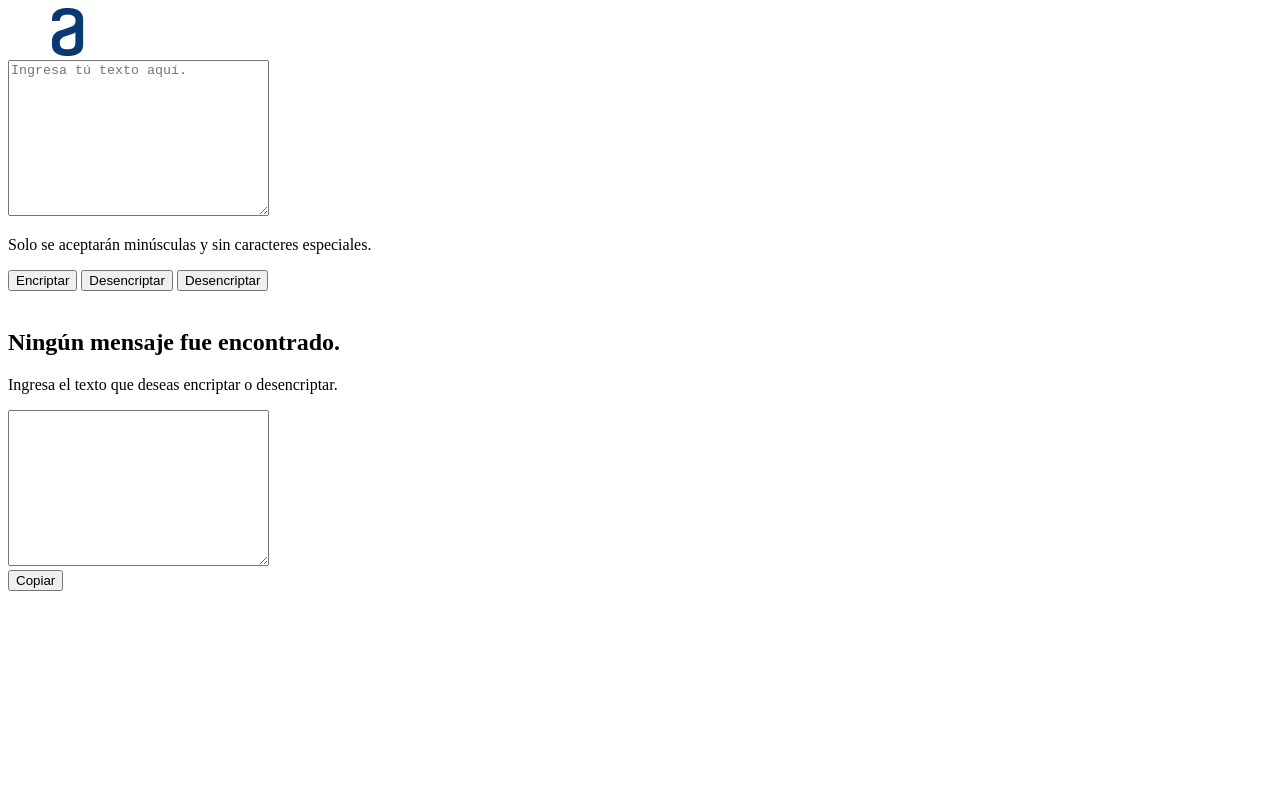
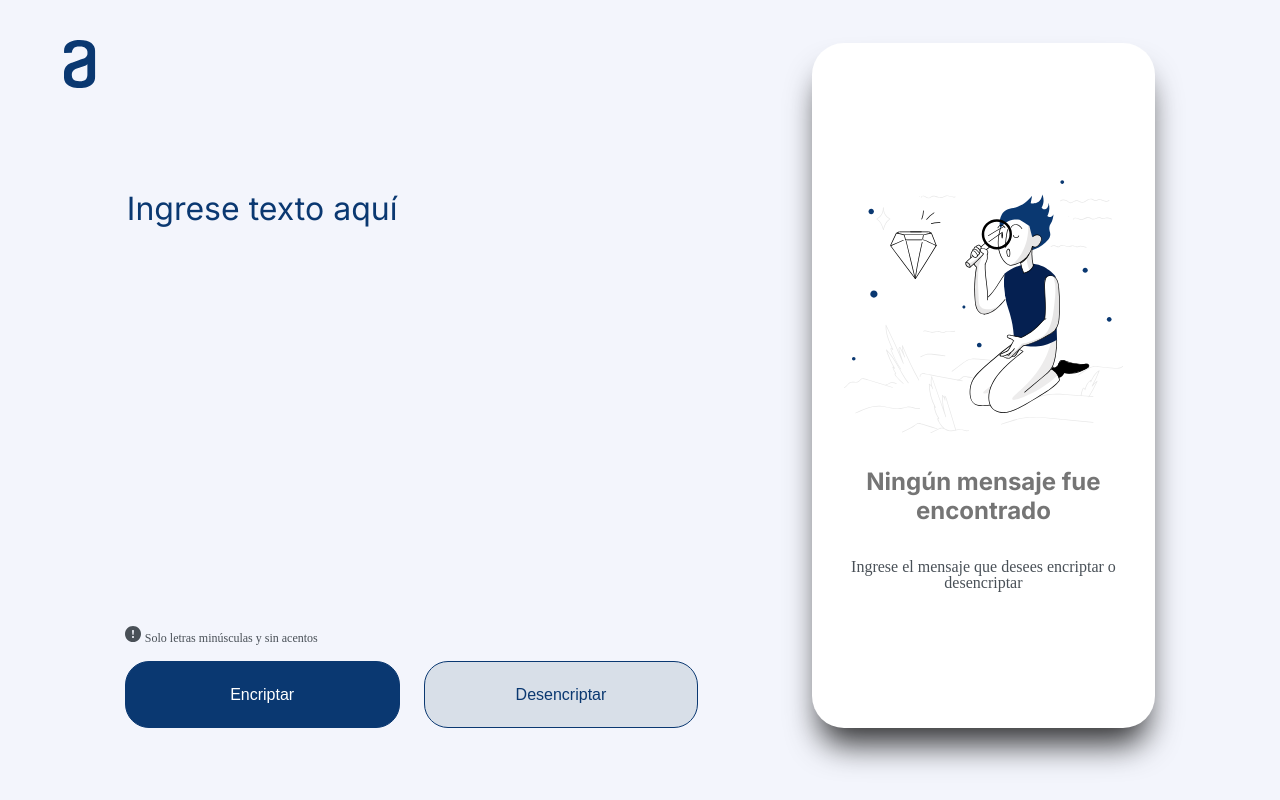
Before and after one commit to Angelba1895/encriptador-de-texto, a plain HTML site: page index.html in a window 1280 px wide. Drawn offline with Linux system fonts and the light colour scheme.

Commit message:
Se actualizo el proyecto

```diff
--- a/index.html
+++ b/index.html
@@ -1,47 +1,49 @@
 <!DOCTYPE html>
-<html lang="es-mx">
+<html lang="en">
 
 <head>
     <meta charset="UTF-8">
-    <meta http-equiv="X-UA-Compatible" content="IE=edge">
     <meta name="viewport" content="width=device-width, initial-scale=1.0">
-    <title>Encriptador de texto</title>
+    <title>Encriptador</title>
     <link rel="stylesheet" href="./styles/style.css">
+    <link rel="stylesheet" href="./styles/reset.css">
+    <link rel="preconnect" href="https://fonts.googleapis.com">
+    <link rel="preconnect" href="https://fonts.gstatic.com" crossorigin>
+    <link href="https://fonts.googleapis.com/css2?family=Inter:wght@100..900&display=swap" rel="stylesheet">
+
 </head>
 
 <body>
-    <div class="contenido">
-        <div class="contenido__logo">
-            <img src="assets/Logo.png" alt="logo-alura">
+    <header>
+        <div class="header">
+            <img class="header__logo" src="./assets/alura.svg" alt="">
         </div>
-        <div class="contenido__encriptar">
-            <textarea name="text" class="contenido__textarea" id="text" cols="30" rows="10"
-                placeholder="Ingresa tú texto aquí."></textarea>
-            <div class="contenido__validacion">
-                <p>Solo se aceptarán minúsculas y sin caracteres especiales.</p>
+    </header>
+    <main>
+        <div class="main">
+            <div class="izquierda">
+                <textarea id="ingreso__texto" class="ingreso__texto" placeholder="Ingrese texto aquí"></textarea>
+                <div class="izquierda__footer">
+                    <img src="./assets/exclamacion.svg" alt="">
+                    <span class="izquierda__info">Solo letras minúsculas y sin acentos</span>
+                    <div class="izquierda__botones">
+                        <button id="boton__encriptar" class="boton__encriptar">Encriptar</button>
+                        <button id="boton__desencriptar" class="boton__desencriptar">Desencriptar</button>
+                    </div>
+                </div>
             </div>
-            <div class="contenido__botones">
-                <button class="contenido__botones__encriptar" type="button" onclick="encriptar()">Encriptar</button>
-                <input type="button" class="contenido__botones__desencriptar" value="Desencriptar"
-                    onclick="desencriptar()" />
-                <button class="contenido__botones__desencriptar" type="button"
-                    onclick="desencriptar()">Desencriptar</button>
+            <div id="derecha" class="derecha">
+                <img id="munheco" class="munheco" src="./assets/munheco.svg" alt="">
+                <!-- <div class=""></div> -->
+                <textarea id="mensaje__final" class="mensaje__final" placeholder="Ningún mensaje fue encontrado"></textarea>
+                <p id="derecha__info" class="derecha__info">Ingrese el mensaje que desees encriptar o desencriptar</p>
+                <button id="boton__copiar" class="boton__copiar oculto">Copiar</button>
             </div>
         </div>
-        <div class="encriptado">
-            <img src="" alt="" id="muneco">
-            <div class="encriptado__mensaje" id="mensaje__encriptado">
-                <h2 id="encriptado__titulo__mensaje">Ningún mensaje fue encontrado.</h2>
-                <p id="encriptado__parrafo">Ingresa el texto que deseas encriptar o desencriptar.</p>
-                <textarea name="encriptado__mensaje__textarea" id="encriptado__mensaje__textarea" cols="30" rows="10"
-                    class="encriptado__mensaje__textarea"></textarea>
-            </div>
-            <div class="encriptado__botones">
-                <button class="encriptado__botones__copiar" type="button" onclick="copiar()">Copiar</button>
-            </div>
-        </div>
-    </div>
+        <!-- <footer>
+        </footer> -->
+    </main>
+    <script src="./js/index.js"></script>
 </body>
-<script src="index.js"></script>
 
 </html>
--- /dev/null
+++ b/js/index.js
@@ -0,0 +1,85 @@
+const ingreso__texto = document.getElementById('ingreso__texto');
+const boton__encriptar = document.getElementById('boton__encriptar');
+const boton__desencriptar = document.getElementById('boton__desencriptar');
+const boton__copiar = document.getElementById('boton__copiar');
+const mensaje__final = document.getElementById('mensaje__final');
+const munheco = document.getElementById('munheco');
+const derecha__info = document.getElementById('derecha__info');
+const derecha = document.getElementById('derecha');
+
+
+let sustituir = [
+    ["e", "enter"],
+    ["o", "ober"],
+    ["i", "imes"],
+    ["a", "ai"],
+    ["u", "ufat"],
+]
+
+const remplace = (newValue) =>{
+
+    mensaje__final.innerHTML = newValue;
+    munheco.classList.add('oculto');
+    munheco.style.display = "none";
+    ingreso__texto.value = "";
+    derecha__info.style.display = "none";
+    boton__copiar.style.display = "block";
+    derecha.classList.add("ajustar");
+    mensaje__final.classList.add("ajustar");
+}
+
+const restablecer = () =>{
+    mensaje__final.innerHTML = "";
+    munheco.classList.remove('oculto');
+    derecha__info.style.display = "block";
+    boton__copiar.style.display = "none";
+    derecha.classList.remove("ajustar");
+    mensaje__final.classList.remove("ajustar");
+    ingreso__texto.focus();
+}
+
+boton__encriptar.addEventListener("click", () => {
+    const text = ingreso__texto.value.toLowerCase()
+    if(text !=""){
+        function encriptar(newText){
+            for (let i= 0; i < sustituir.length; i++){
+                if(newText.includes(sustituir[i][0])){
+                    newText = newText.replaceAll(sustituir[i][0], sustituir[i][1])
+                }
+            }
+            return newText
+        }
+    }else{
+        alert("¡Error!"+" Por favor ingrese un texto para encriptar");
+        reset();
+    }
+
+    remplace(encriptar(text));
+
+});
+
+boton__desencriptar.addEventListener("click", () => {
+    const text = ingreso__texto.value.toLowerCase();
+    if(text !=""){function desencriptar(newText){
+        for (let i= 0; i < sustituir.length; i++){
+            if(newText.includes(sustituir[i][1])){
+                newText = newText.replaceAll(sustituir[i][1], sustituir[i][0])
+            }
+        }
+        return newText
+    }}else{
+        alert("Error!"+" Por favor ingrese un texto para desencriptar");
+        reset();
+    }
+    remplace(desencriptar(text))
+});
+
+boton__copiar.addEventListener("click",() => {
+
+    let text = mensaje__final;
+    //navigator.clipboard.writeText(text.value);
+    text.select();
+    document.execCommand("copy");
+    alert("Texto copiado al portapapeles");
+    reset();
+});
--- /dev/null
+++ b/styles/reset.css
@@ -0,0 +1,48 @@
+/* http://meyerweb.com/eric/tools/css/reset/
+   v2.0 | 20110126
+   License: none (public domain)
+*/
+
+html, body, div, span, applet, object, iframe,
+h1, h2, h3, h4, h5, h6, p, blockquote, pre,
+a, abbr, acronym, address, big, cite, code,
+del, dfn, em, img, ins, kbd, q, s, samp,
+small, strike, strong, sub, sup, tt, var,
+b, u, i, center,
+dl, dt, dd, ol, ul, li,
+fieldset, form, label, legend,
+table, caption, tbody, tfoot, thead, tr, th, td,
+article, aside, canvas, details, embed,
+figure, figcaption, footer, header, hgroup,
+menu, nav, output, ruby, section, summary,
+time, mark, audio, video {
+	margin: 0;
+	padding: 0;
+	border: 0;
+	font-size: 100%;
+	font: inherit;
+	vertical-align: baseline;
+}
+/* HTML5 display-role reset for older browsers */
+article, aside, details, figcaption, figure,
+footer, header, hgroup, menu, nav, section {
+	display: block;
+}
+body {
+	line-height: 1;
+}
+ol, ul {
+	list-style: none;
+}
+blockquote, q {
+	quotes: none;
+}
+blockquote:before, blockquote:after,
+q:before, q:after {
+	content: '';
+	content: none;
+}
+table {
+	border-collapse: collapse;
+	border-spacing: 0;
+}
--- a/styles/style.css
+++ b/styles/style.css
@@ -0,0 +1,191 @@
+:root {
+    --color-blue: #0A3871;
+    --color-celeste: #F3F5FC;
+    --color-gray: #495057;
+    --color-gris: #D8DFE8;
+    --color-background: var(--color-celeste);
+}
+
+* {
+    box-sizing: border-box;
+}
+
+body {
+    background: var(--color-background);
+    font-family: 'Inter', sans-serif;
+    margin: 0;
+    padding: 0;
+    overflow-x: hidden;
+}
+
+textarea {
+    font-family: 'Inter', sans-serif;
+}
+
+.header {
+    width: 90%;
+    margin: auto;
+}
+
+.header__logo {
+    margin-top: 40px;
+}
+
+.main {
+    width: 80.5%;
+    margin: auto;
+    display: grid;
+    grid-template-columns: 2fr 1fr;
+    min-height: calc(100vh - 91px - 72px);
+    align-items: end;
+}
+
+.izquierda {
+    height: 85%;
+    display: flex;
+    flex-direction: column;
+    justify-content: space-between;
+}
+
+.ingreso__texto {
+    width: 80%;
+    font-size: 32px;
+    color: var(--color-blue);
+    resize: none;
+    background: none;
+    border: none;
+    outline: none;
+}
+
+.ingreso__texto::placeholder {
+    color: var(--color-blue);
+}
+
+.izquierda__info {
+    font-size: 12px;
+    color: var(--color-gray);
+}
+
+.izquierda__botones {
+    display: flex;
+    gap: 24px;
+    margin-top: 16px;
+    flex-wrap: wrap;
+}
+
+.boton__encriptar,
+.boton__desencriptar,
+.boton__copiar {
+    border: 1px solid var(--color-blue);
+    cursor: pointer;
+    max-width: 328px;
+    width: 40%;
+    height: 67px;
+    font-size: 16px;
+    border-radius: 24px;
+}
+
+.boton__encriptar {
+    background-color: var(--color-blue);
+    color: white;
+}
+
+.boton__desencriptar {
+    background-color: var(--color-gris);
+    color: var(--color-blue);
+}
+
+.derecha {
+    background-color: white;
+    height: calc(100% + 48px);
+    border-radius: 32px;
+    padding: 32px;
+    box-sizing: border-box;
+    display: flex;
+    flex-direction: column;
+    justify-content: center;
+    gap: 32px;
+    align-items: center;
+    box-shadow: 0px 24px 32px -8px rgba(0, 0, 0, 0.8);
+    overflow: hidden;
+}
+
+.derecha.ajustar {
+    justify-content: space-between;
+}
+
+.munheco {
+    width: 100%;
+    max-width: 100%;
+}
+
+.oculto {
+    display: none;
+}
+
+.mensaje__final {
+    background: none;
+    border: none;
+    outline: none;
+    resize: none;
+    text-align: center;
+    font-weight: bold;
+    font-size: 24px;
+    width: 100%;
+}
+
+.mensaje__final.ajustar {
+    text-align: left;
+    font-weight: lighter;
+    height: 80%;
+}
+
+.derecha__info {
+    color: var(--color-gray);
+    font-size: 16px;
+    text-align: center;
+}
+
+.boton__copiar {
+    display: none;
+    width: 100%;
+    background: transparent;
+    color: var(--color-blue);
+}
+
+@media screen and (max-width: 800px) {
+    .main {
+        grid-template-columns: 1fr;
+        grid-template-rows: 75% auto;
+        margin: auto;
+    }
+
+    .izquierda__botones {
+        justify-content: center;
+    }
+
+    .boton__encriptar,
+    .boton__desencriptar {
+        width: 45%;
+    }
+
+    .derecha {
+        height: 100%;
+    }
+
+    .munheco {
+        display: none;
+    }
+}
+
+@media screen and (max-width: 500px) {
+    .main {
+        margin: auto 16px;
+    }
+
+    .boton__encriptar,
+    .boton__desencriptar {
+        max-width: 100%;
+        width: 100%;
+    }
+}
```
Also changed, not shown: assets/!.svg (added), assets/Logo.png (deleted), assets/Muñeco.png (deleted), assets/alura.svg (added), assets/exclamacion.svg (added), assets/github.svg (added), assets/linkedin.svg (added), assets/logo.svg (added), assets/munheco.svg (added), assets/segurity_prueba.svg (added), index.js (deleted).
